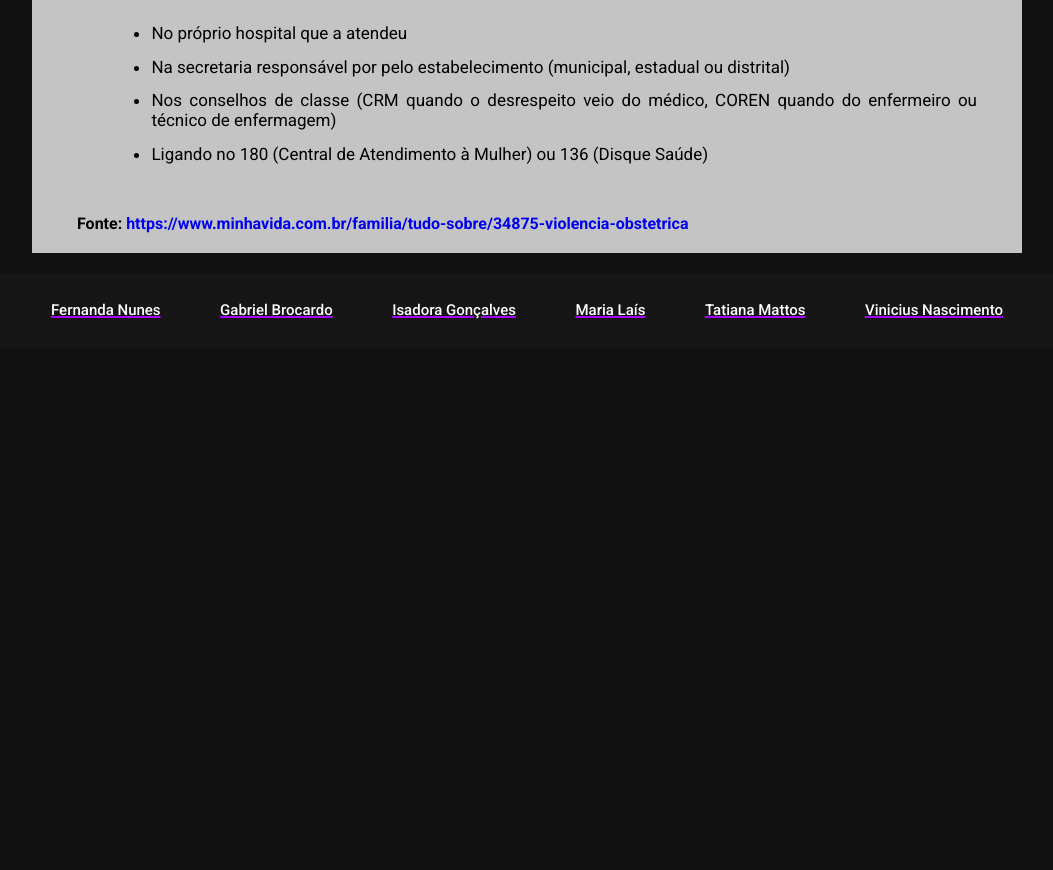
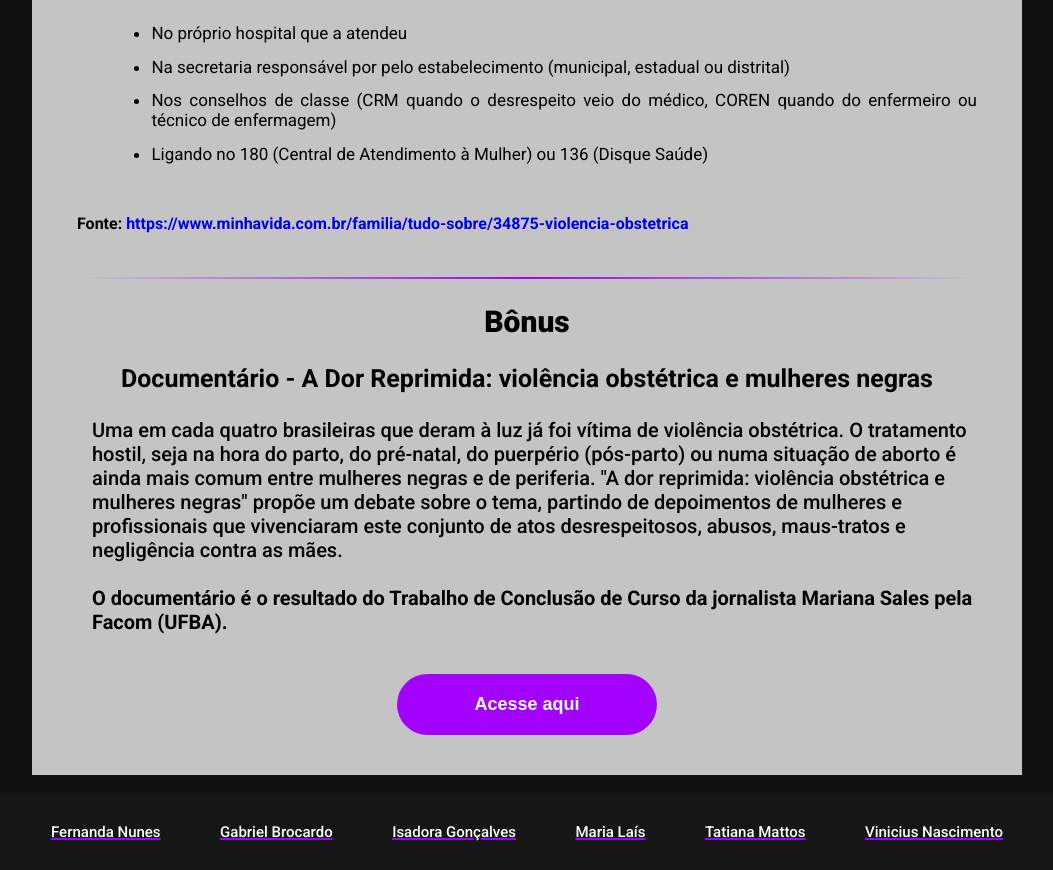
Before and after one commit to ViniciusNB/seminario-violencia, a plain HTML site: page obstetrica.html in a window 1280 px wide. Shown: the part 5578-6448 px from the top of the page, without its empty margins (113-1166 px from the left). Before the commit the page ends 5926 px from the top, so only its background shows below. Drawn offline with Linux system fonts and the light colour scheme; a script that the page names is missing.

Commit message:
Adição de botão de redirecionamento para o documentário sobre violência obstétrica

```diff
--- a/obstetrica.html
+++ b/obstetrica.html
@@ -147,6 +147,18 @@
 			</ul>
 			<br>
 			<a><strong>Fonte: <a href="https://www.minhavida.com.br/familia/tudo-sobre/34875-violencia-obstetrica">https://www.minhavida.com.br/familia/tudo-sobre/34875-violencia-obstetrica</a></strong></a>
+			<br>
+			<br>
+			<br>
+			<hr>
+			<h2 align="center"><strong>Bônus</strong></h2>
+			<h3 align="center">Documentário - A Dor Reprimida: violência obstétrica e mulheres negras</h3>
+			<p>Uma em cada quatro brasileiras que deram à luz já foi vítima de violência obstétrica. O tratamento hostil, seja na hora do parto, do pré-natal, do puerpério (pós-parto) ou numa situação de aborto é ainda mais comum entre mulheres negras e de periferia. "A dor reprimida: violência obstétrica e mulheres negras" propõe um debate sobre o tema, partindo de depoimentos de mulheres e profissionais que vivenciaram este conjunto de atos desrespeitosos, abusos, maus-tratos e negligência contra as mães.
+
+				<br><br><strong>O documentário é o resultado do Trabalho de Conclusão de Curso da jornalista Mariana Sales pela Facom (UFBA).</p></strong>
+			<div class="div" align="center">
+				<a href="https://www.youtube.com/watch?v=vSisihZCnHg"><input type="button" class="topics-doc" value="Acesse aqui"></a>
+			</div>
 	</main>
 	<footer>
 		<ul>
--- a/styles/geral.css
+++ b/styles/geral.css
@@ -3,7 +3,6 @@
 
 main{animation:scale-up-center 1.5s cubic-bezier(.39,.575,.565,1.000) both}
 @keyframes scale-up-center{0%{transform:scale(.5)}100%{transform:scale(1)}}
-
 
 body {
     margin: 0;
@@ -69,6 +68,7 @@ main li, main li li{
 	padding-top: 12vh;
 }
 
+
 .w50{
 	width: 50%;
 }
@@ -84,6 +84,7 @@ main li, main li li{
 }
 
 .menu {
+	transition: all ease 0.7s;
 	border: none;
 	border-radius: 15px;
     width: 200px;
@@ -125,6 +126,30 @@ input:hover {
     color: white;
     cursor: pointer;
     transition: 1s all ease;
+}
+
+.topics-doc {
+	transition: all ease 1s;
+	border: none;
+	border-radius: 31px;
+    width: 260px;
+    background: rgb(162, 0, 255);
+	padding: 20px 0;
+	font-family: 'Roboto' sans-serif;
+	font-style: normal;
+	font-weight: 700;
+    font-size: 18px;
+    color: white;
+	text-decoration: none;
+	margin: 20px;
+	align-items: center;
+}
+
+.topics-doc:hover{
+    background: rgb(255, 255, 255);
+    color: rgb(162, 0, 255);
+    cursor: pointer;
+    transition: all ease 1s;
 }
 
 ul {
@@ -248,7 +273,7 @@ nav{
 .menu:hover {
     cursor: pointer;
 	background: whitesmoke;
-	transition: 1s;
+	transition: all ease 1s;
 	color: rgb(162, 0, 255);
 }
 .active{
@@ -314,3 +339,9 @@ a {
 		align-items: center;
 	}
 }
+
+hr {
+	border: 0;
+  	height: 2px;
+  	background-image: linear-gradient(to right, transparent, rgb(162, 0, 255), transparent);
+  }
--- a/styles/main.css
+++ b/styles/main.css
@@ -35,6 +35,7 @@ main {
 .tabela .botoes {
 	padding-left: 50vh;
 	padding-top: 12vh;
+	transition: all ease 0.7s;;
 }
 
 .w50{
@@ -52,6 +53,7 @@ main {
 }
 
 .menu {
+	transition: all ease 0.7s;
 	border: none;
 	border-radius: 15px;
     width: 200px;
@@ -76,7 +78,8 @@ main {
     font-size: 18px;
     color: rgb(162, 0, 255);
 	text-decoration: none;
-	margin: 20px
+	margin: 20px;
+	transition: all ease 0.7s;
 }
 .container {
 	width: 100%;
```
